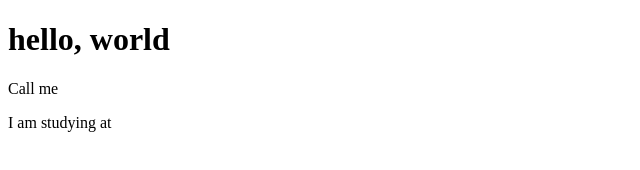
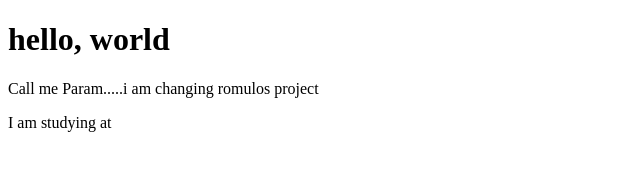
Before and after one commit to romulomoura/test-example3, a plain HTML site: page index.html in a window 1280 px wide. Shown: the whole page, without its empty margins (0-640 px from the left). Drawn offline with Linux system fonts and the light colour scheme.

Commit message:
Param did the change

```diff
--- a/index.html
+++ b/index.html
@@ -5,7 +5,7 @@
   </head>
   <body>
     <h1>hello, world</h1>
-    <p>Call me <name></p>
+    <p>Call me Param.....i am changing romulos project</p>
     <p>I am studying <course> at <college></p>
   </body>
 </html>
```
